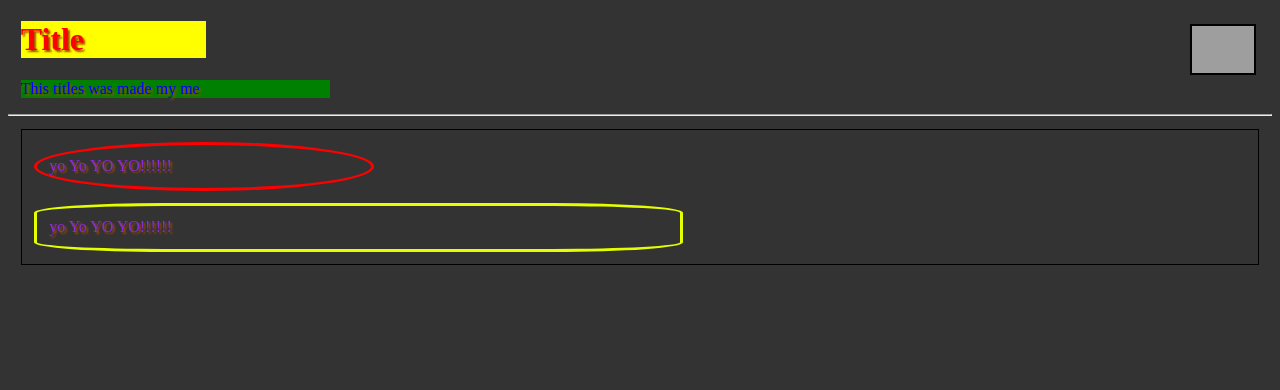
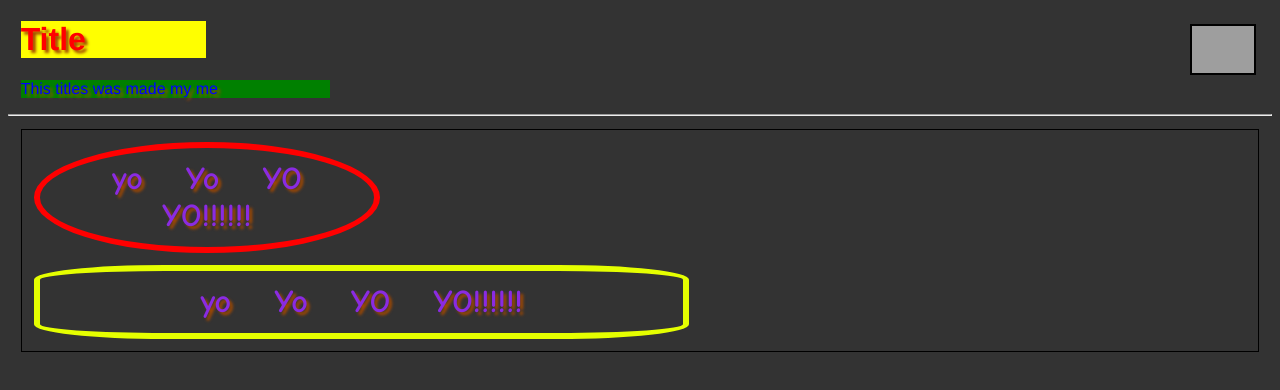
Before and after one commit to JMorgan-git/HTML-Exercizes, a plain HTML site: page Day two/index3.html in a window 1280 px wide. Drawn offline with Linux system fonts and the light colour scheme; grey boxes are pictures that could not be loaded.

Commit message:
Task Two

```diff
--- a/Day two/style2.css
+++ b/Day two/style2.css
@@ -3,8 +3,9 @@ body{
     opacity:inherit;
     background-color: rgb(51, 51, 51);
     color:blueviolet;
-    text-shadow: 2px 2px 2px #a34900;;
+    text-shadow: 3px 3px 3px #a34900;;
     text-decoration: brown;
+    font-family: 'Franklin Gothic Medium', 'Arial Narrow', Arial, sans-serif;
 }
 
 img{
@@ -29,6 +30,9 @@ header{
 main{
     margin:1%;
     border-width: 2%;
+    font: bolder 2em "Comic Sans MS", "Comic Sans";
+    text-align:center;
+    word-spacing: 1em;
 }
 
 section{
```
